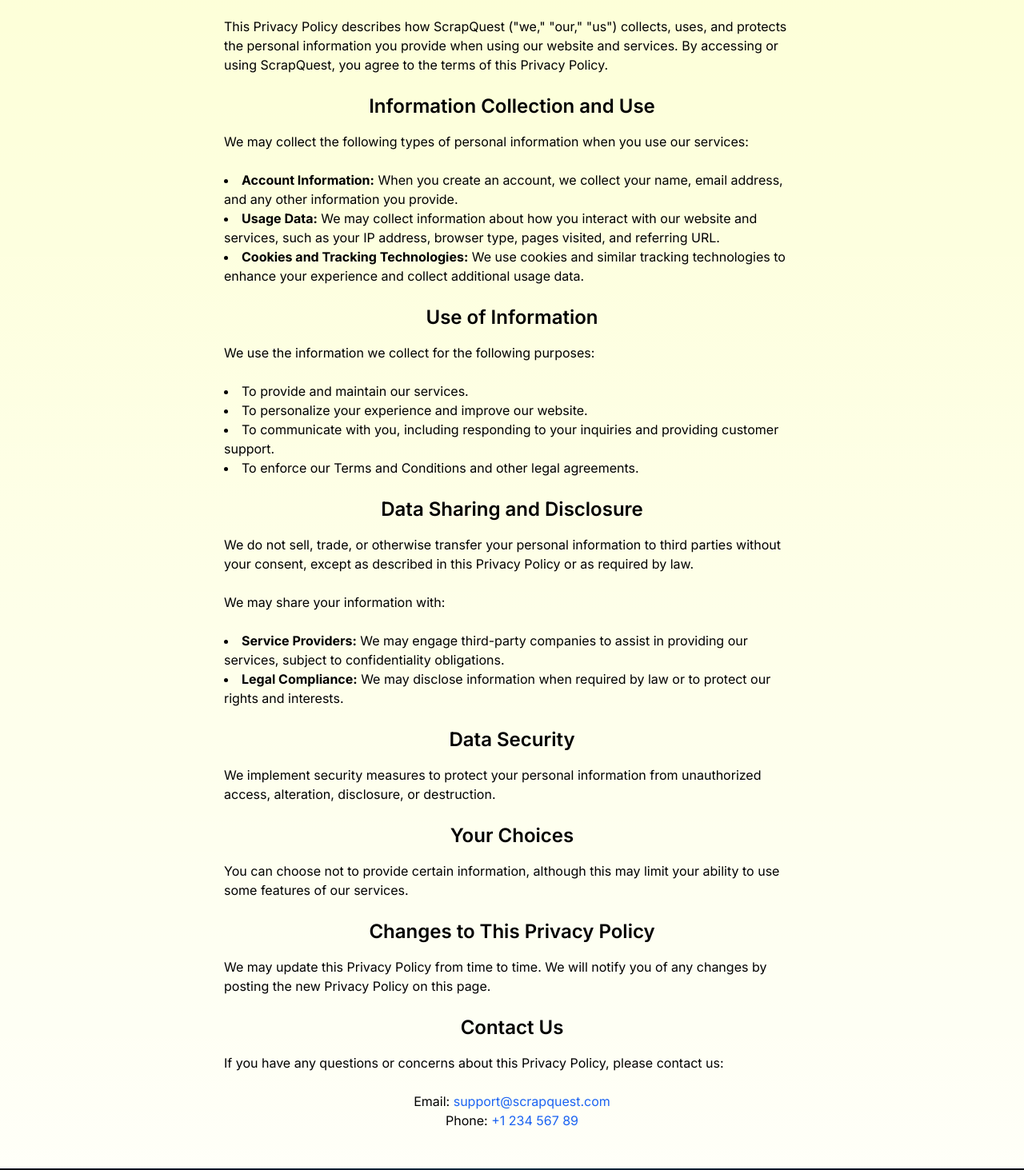
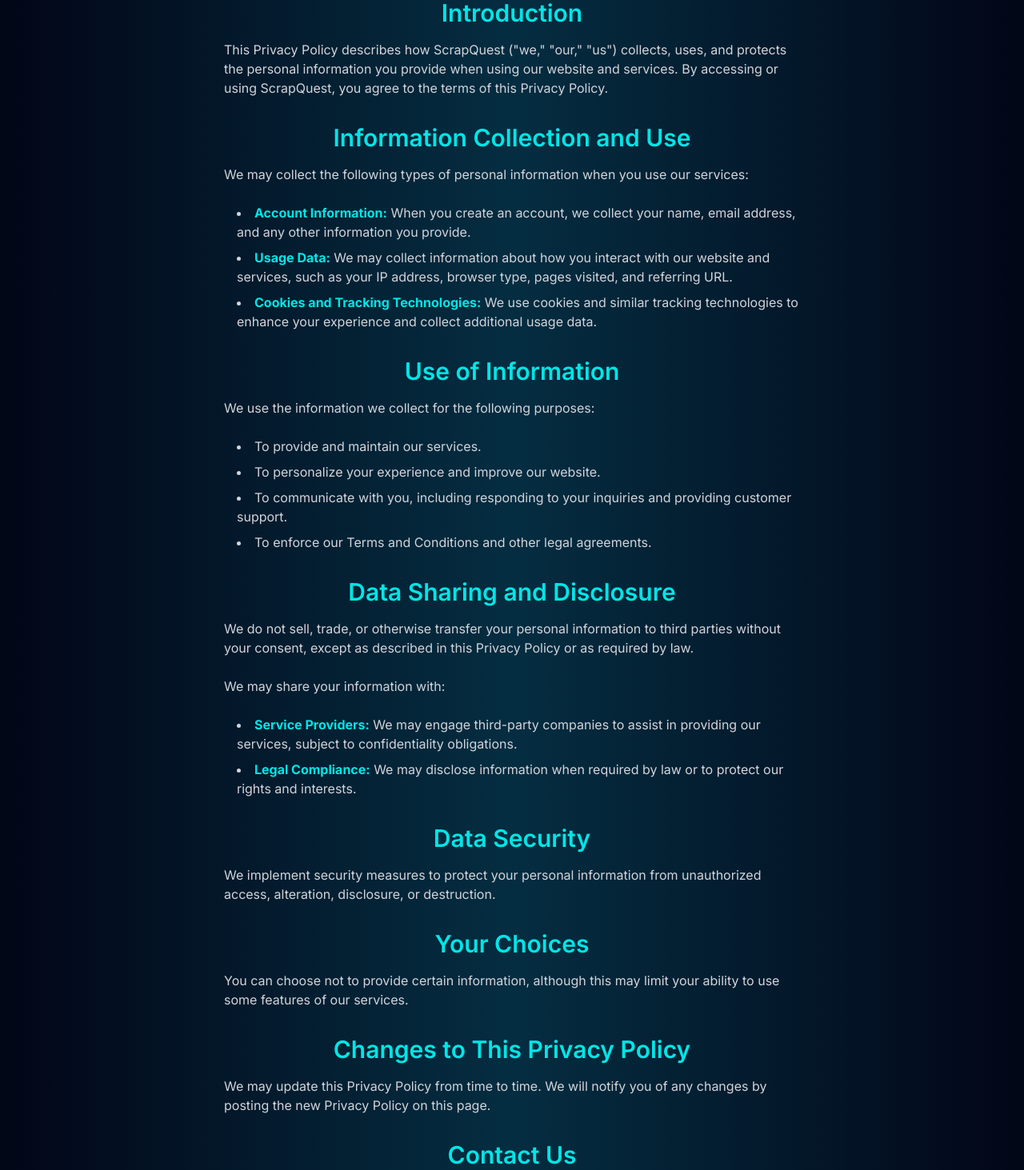
Before and after one commit to Abidsyed25/ScrapQuest, a Next.js app: page /privacypolicy in a window 1280 px wide. Shown: the part 167-1630 px from the top of the page at 80% size. Built offline with nearby package versions, Linux system fonts and the light colour scheme.

Commit message:
enhanced the privacy policy page

```diff
--- a/app/privacypolicy/page.tsx
+++ b/app/privacypolicy/page.tsx
@@ -3,34 +3,31 @@ import React from "react";
 import Footer from "@/components/Footer";
 import Link from "next/link";
 import Image from "next/image";
-import homeIcon from './homeicon.png'; // Adjust the path to homeicon.png as per your project structure
+import homeIcon from './homeicon.png';
 
 const PrivacyPolicy: React.FC = () => {
   const homeIconStyle: React.CSSProperties = {
     position: 'absolute',
-    top: '4rem', // Adjust as needed for positioning
-    left: '2.5rem', // Adjust as needed for positioning
+    top: '4rem',
+    left: '2.5rem',
     width: '2.5rem',
     cursor: 'pointer'
   };
 
   return (
-    <div className="relative">
+    <div className="relative bg-gradient-to-r from-[rgb(2,6,23)] via-[rgb(5,45,65)] to-[rgb(2,6,23)] text-white min-h-screen">
       <Nav />
       <Link href="/" passHref>
         <Image src={homeIcon} alt="Home" style={homeIconStyle} width={50} height={50} />
       </Link>
       <div className="container mx-auto p-6 max-w-[48rem]">
-        <h1 className="text-4xl font-bold mb-6 text-center">
-          Privacy{" "}
-          <span className="bg-[#8abf83] rounded px-2">Policy</span>
-        </h1>
+      <h1 className="text-4xl font-bold mb-8 text-center text-[#00e6e6] leading-tight border-b-4 border-gray-500 pb-2">Privacy Policy</h1>
 
-        <section className="mb-6">
-          <h2 className="text-2xl font-semibold mb-4 text-center">
+        <section className="mb-8">
+          <h2 className="text-3xl font-semibold mb-4 text-center text-[#00e6e6]">
             Introduction
           </h2>
-          <p className="mb-6 text-white-700">
+          <p className="mb-6 text-gray-300">
             This Privacy Policy describes how ScrapQuest ("we," "our," "us")
             collects, uses, and protects the personal information you provide
             when using our website and services. By accessing or using ScrapQuest,
@@ -38,117 +35,117 @@ const PrivacyPolicy: React.FC = () => {
           </p>
         </section>
 
-        <section className="mb-6">
-          <h2 className="text-2xl font-semibold mb-4 text-center">
+        <section className="mb-8">
+          <h2 className="text-3xl font-semibold mb-4 text-center text-[#00e6e6]">
             Information Collection and Use
           </h2>
-          <p className="mb-6 text-white-700">
+          <p className="mb-6 text-gray-300">
             We may collect the following types of personal information when you use
             our services:
           </p>
-          <ul className="list-disc list-inside text-white-700 mb-6">
-            <li>
-            <strong>Account Information:</strong> When you create an account, we
+          <ul className="list-disc list-inside text-gray-300 mb-6 pl-4">
+            <li className="mb-2">
+              <strong className="text-[#00e6e6]">Account Information:</strong> When you create an account, we
               collect your name, email address, and any other information you
               provide.
             </li>
-            <li>
-            <strong>Usage Data:</strong> We may collect information about how you
+            <li className="mb-2">
+              <strong className="text-[#00e6e6]">Usage Data:</strong> We may collect information about how you
               interact with our website and services, such as your IP address,
               browser type, pages visited, and referring URL.
             </li>
-            <li>
-            <strong>Cookies and Tracking Technologies:</strong> We use cookies and
+            <li className="mb-2">
+              <strong className="text-[#00e6e6]">Cookies and Tracking Technologies:</strong> We use cookies and
               similar tracking technologies to enhance your experience and collect
               additional usage data.
             </li>
           </ul>
         </section>
 
-        <section className="mb-6">
-          <h2 className="text-2xl font-semibold mb-4 text-center">
+        <section className="mb-8">
+          <h2 className="text-3xl font-semibold mb-4 text-center text-[#00e6e6]">
             Use of Information
           </h2>
-          <p className="mb-6 text-white-700">
+          <p className="mb-6 text-gray-300">
             We use the information we collect for the following purposes:
           </p>
-          <ul className="list-disc list-inside text-white-700 mb-6">
-            <li>To provide and maintain our services.</li>
-            <li>To personalize your experience and improve our website.</li>
-            <li>To communicate with you, including responding to your inquiries and providing customer support.</li>
-            <li>To enforce our Terms and Conditions and other legal agreements.</li>
+          <ul className="list-disc list-inside text-gray-300 mb-6 pl-4">
+            <li className="mb-2">To provide and maintain our services.</li>
+            <li className="mb-2">To personalize your experience and improve our website.</li>
+            <li className="mb-2">To communicate with you, including responding to your inquiries and providing customer support.</li>
+            <li className="mb-2">To enforce our Terms and Conditions and other legal agreements.</li>
           </ul>
         </section>
 
-        <section className="mb-6">
-          <h2 className="text-2xl font-semibold mb-4 text-center">
+        <section className="mb-8">
+          <h2 className="text-3xl font-semibold mb-4 text-center text-[#00e6e6]">
             Data Sharing and Disclosure
           </h2>
-          <p className="mb-6 text-white-700">
+          <p className="mb-6 text-gray-300">
             We do not sell, trade, or otherwise transfer your personal information
             to third parties without your consent, except as described in this
             Privacy Policy or as required by law.
           </p>
-          <p className="mb-6 text-white-700">
+          <p className="mb-6 text-gray-300">
             We may share your information with:
           </p>
-          <ul className="list-disc list-inside text-white-700 mb-6">
-          <li>
-              <strong>Service Providers:</strong> We may engage third-party companies
+          <ul className="list-disc list-inside text-gray-300 mb-6 pl-4">
+            <li className="mb-2">
+              <strong className="text-[#00e6e6]">Service Providers:</strong> We may engage third-party companies
               to assist in providing our services, subject to confidentiality
               obligations.
             </li>
-            <li>
-              <strong>Legal Compliance:</strong> We may disclose information when
+            <li className="mb-2">
+              <strong className="text-[#00e6e6]">Legal Compliance:</strong> We may disclose information when
               required by law or to protect our rights and interests.
             </li>
           </ul>
         </section>
 
-        <section className="mb-6">
-          <h2 className="text-2xl font-semibold mb-4 text-center">
+        <section className="mb-8">
+          <h2 className="text-3xl font-semibold mb-4 text-center text-[#00e6e6]">
             Data Security
           </h2>
-          <p className="mb-6 text-white-700">
+          <p className="mb-6 text-gray-300">
             We implement security measures to protect your personal information from
             unauthorized access, alteration, disclosure, or destruction.
           </p>
         </section>
 
-        <section className="mb-6">
-          <h2 className="text-2xl font-semibold mb-4 text-center">
+        <section className="mb-8">
+          <h2 className="text-3xl font-semibold mb-4 text-center text-[#00e6e6]">
             Your Choices
           </h2>
-          <p className="mb-6 text-white-700">
+          <p className="mb-6 text-gray-300">
             You can choose not to provide certain information, although this may
             limit your ability to use some features of our services.
           </p>
         </section>
 
-        <section className="mb-6">
-          <h2 className="text-2xl font-semibold mb-4 text-center">
+        <section className="mb-8">
+          <h2 className="text-3xl font-semibold mb-4 text-center text-[#00e6e6]">
             Changes to This Privacy Policy
           </h2>
-          <p className="mb-6 text-white-700">
+          <p className="mb-6 text-gray-300">
             We may update this Privacy Policy from time to time. We will notify you
             of any changes by posting the new Privacy Policy on this page.
           </p>
         </section>
 
-        <section className="mb-6">
-          <h2 className="text-2xl font-semibold mb-4 text-center">Contact Us</h2>
-          <p className="mb-6 text-white-700">
+        <section className="mb-8">
+          <h2 className="text-3xl font-semibold mb-4 text-center text-[#00e6e6]">Contact Us</h2>
+          <p className="mb-6 text-gray-300 text-center">
             If you have any questions or concerns about this Privacy Policy, please
             contact us:
           </p>
-          <p className="mb-6 text-white-700 text-center">
+          <p className="mb-6 text-gray-300 text-center">
             Email:{" "}
-            <a href="mailto:support@scrapquest.com" className="text-blue-600">
+            <a href="mailto:support@scrapquest.com" className="text-[#00e6e6] hover:underline">
               support@scrapquest.com
             </a>
             <br />
             Phone:{" "}
-            <a href="tel:+123456789" className="text-blue-600">
+            <a href="tel:+123456789" className="text-[#00e6e6] hover:underline">
               +1 234 567 89
             </a>
           </p>
```
Lines whose indentation alone changed are shown as unchanged.
